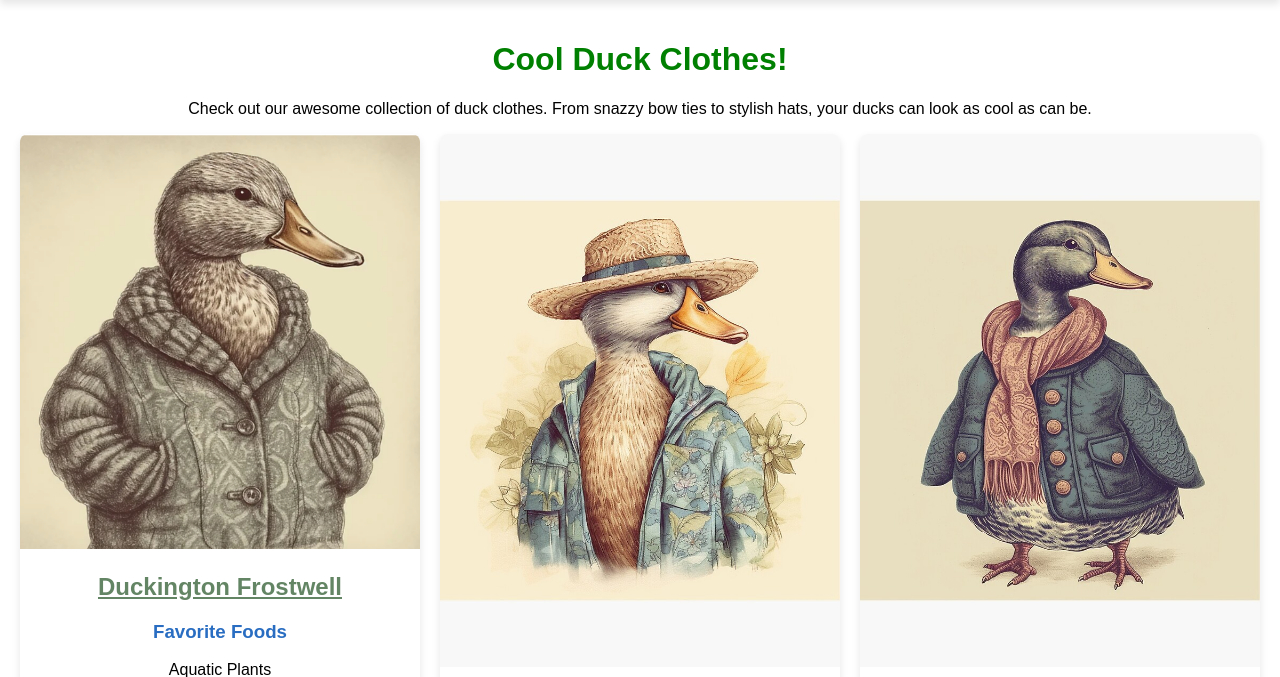
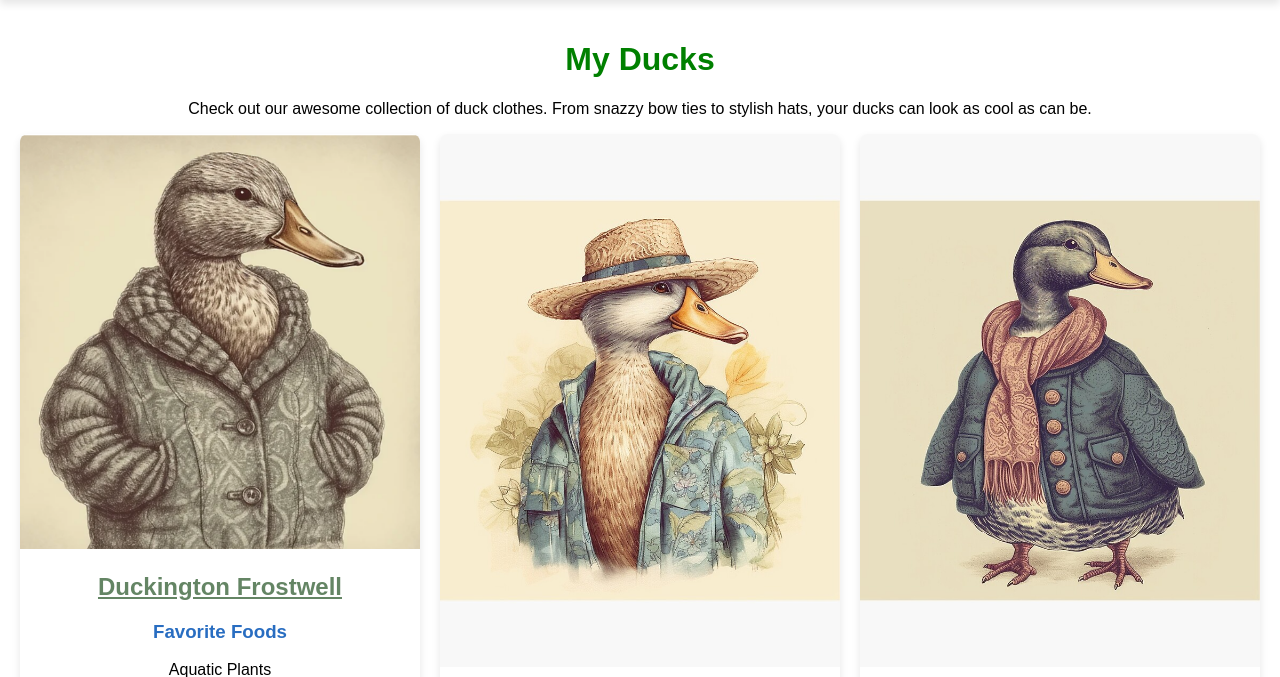
Before and after one commit to nic-gdes/create-a-duck-directory-Magda089, a PHP site: page / in a window 1280 px wide. Shown: the part 116-793 px from the top of the page. Run offline with PHP 8.4, Linux system fonts and the light colour scheme.

Commit message:
Update index.php

```diff
--- a/index.php
+++ b/index.php
@@ -12,7 +12,7 @@ include('./asset/components/head.php');
     include('./asset/components/navigation.php');
     ?>
     <main>
-        <h1> Cool Duck Clothes!</h1>
+        <h1>My Ducks</h1>
         <h2></h2>
         <p>Check out our awesome collection of duck clothes. From snazzy bow ties to stylish hats, your ducks can look as cool as can be. </p>
         <div class="gallery">
```
